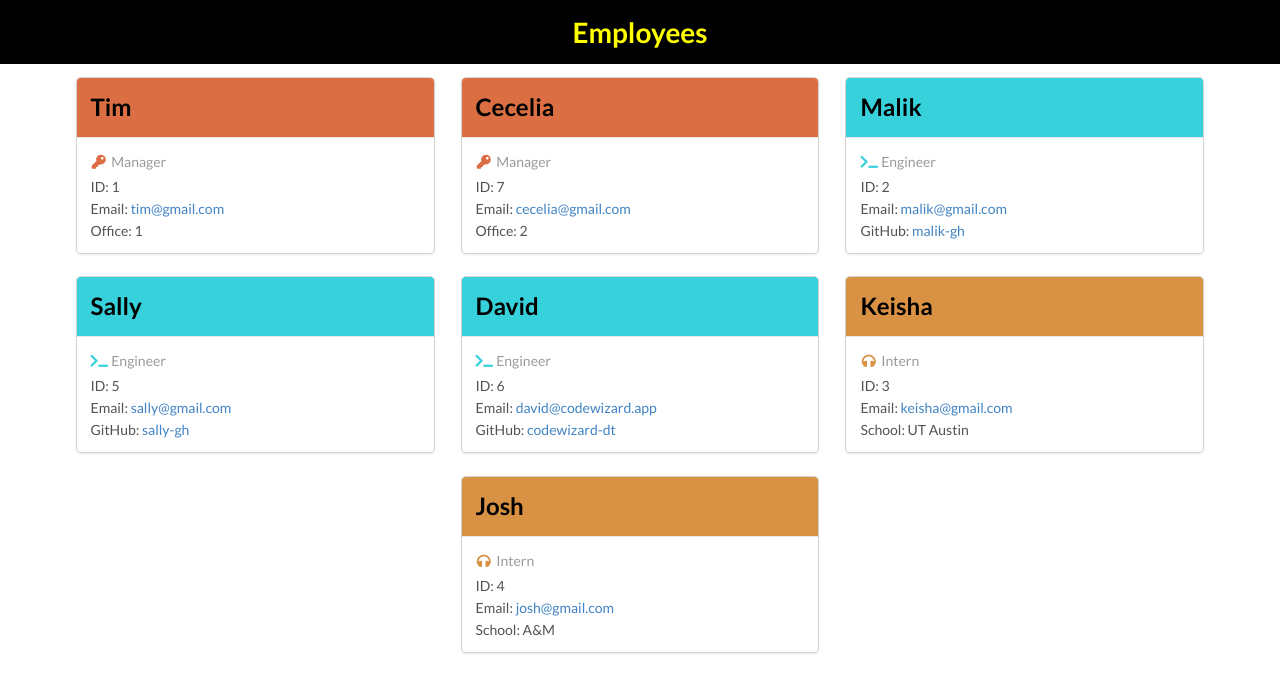
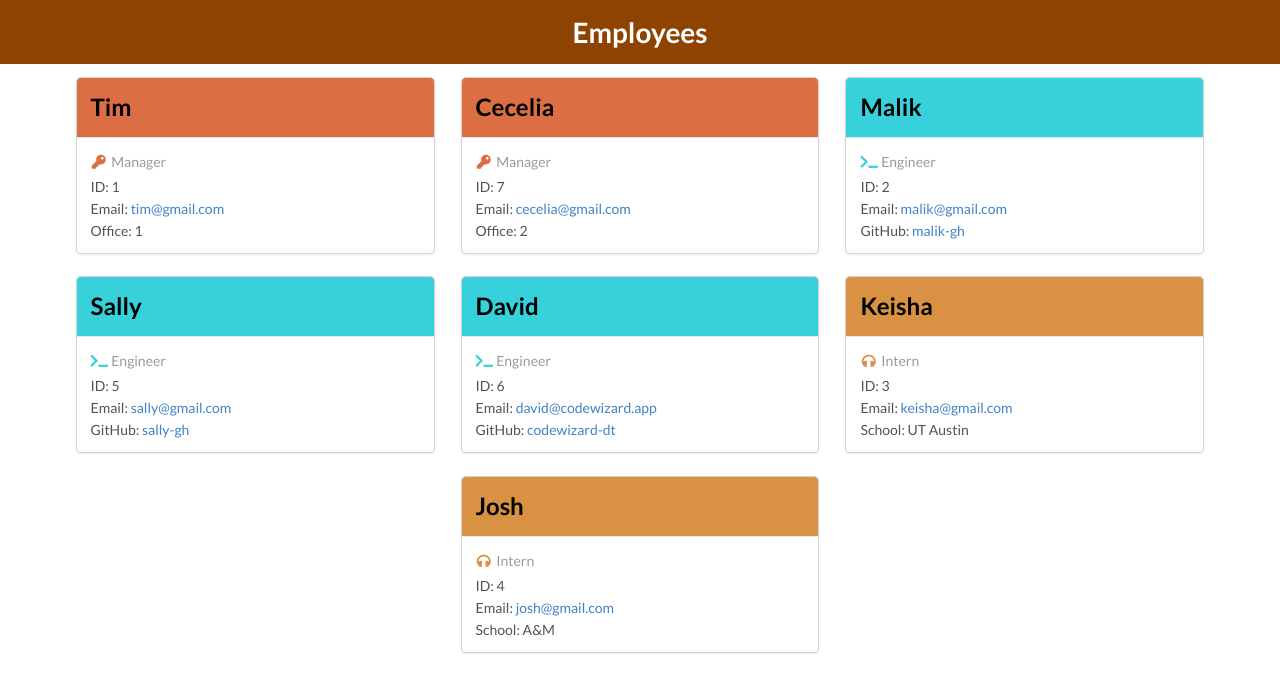
Before and after one commit to codewizard-dt/team-dash-generator, a website: page dist/dashboard.html in a window 1280 px wide. Drawn offline with nearby package versions, Linux system fonts and the light colour scheme.

```diff
--- a/dist/dashboard.html
+++ b/dist/dashboard.html
@@ -11,7 +11,7 @@
       href="https://cdn.jsdelivr.net/npm/semantic-ui@2.4.2/dist/semantic.min.css"
     />
     <link rel="stylesheet" href="./style.css" />
-    <title>Employee Roster</title>
+    <title>Team Dashboard</title>
   </head>
   <body>
     <header>
--- a/dist/style.css
+++ b/dist/style.css
@@ -1,6 +1,6 @@
 :root{
-  --headerBgColor: black;
-  --headerTextColor: yellow;
+  --headerBgColor: #8E4300;
+  --headerTextColor: white;
   --engineerBgColor: #36D1DB;
   --engineerTextColor: black;
   --managerBgColor: #DB6E42;
```
Also changed, not shown: README.md, screenshots/1-first-run.png (added), screenshots/10-reset-colors.png (added), screenshots/10a-rest-colors.png (added), screenshots/2-with-cache-no-dist.png (added), screenshots/3-with-cache.png (added), screenshots/4-cache-updates.png (added), screenshots/5-confirm-list.png (added), screenshots/6-filename.png (added), screenshots/7-confirm-overwrite.png (added), screenshots/8-select-colors.png (added), screenshots/9-assign-colors.png (added), screenshots/9a-custom-colors.png (added).
